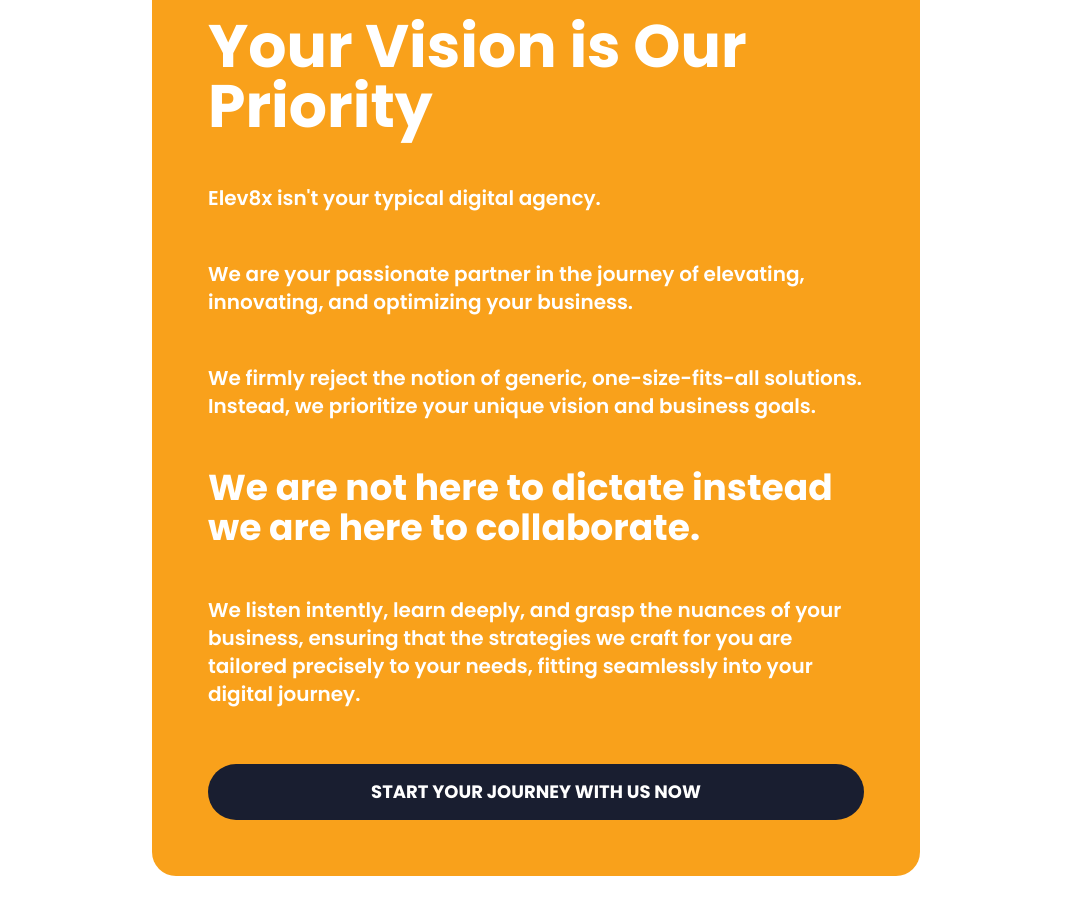
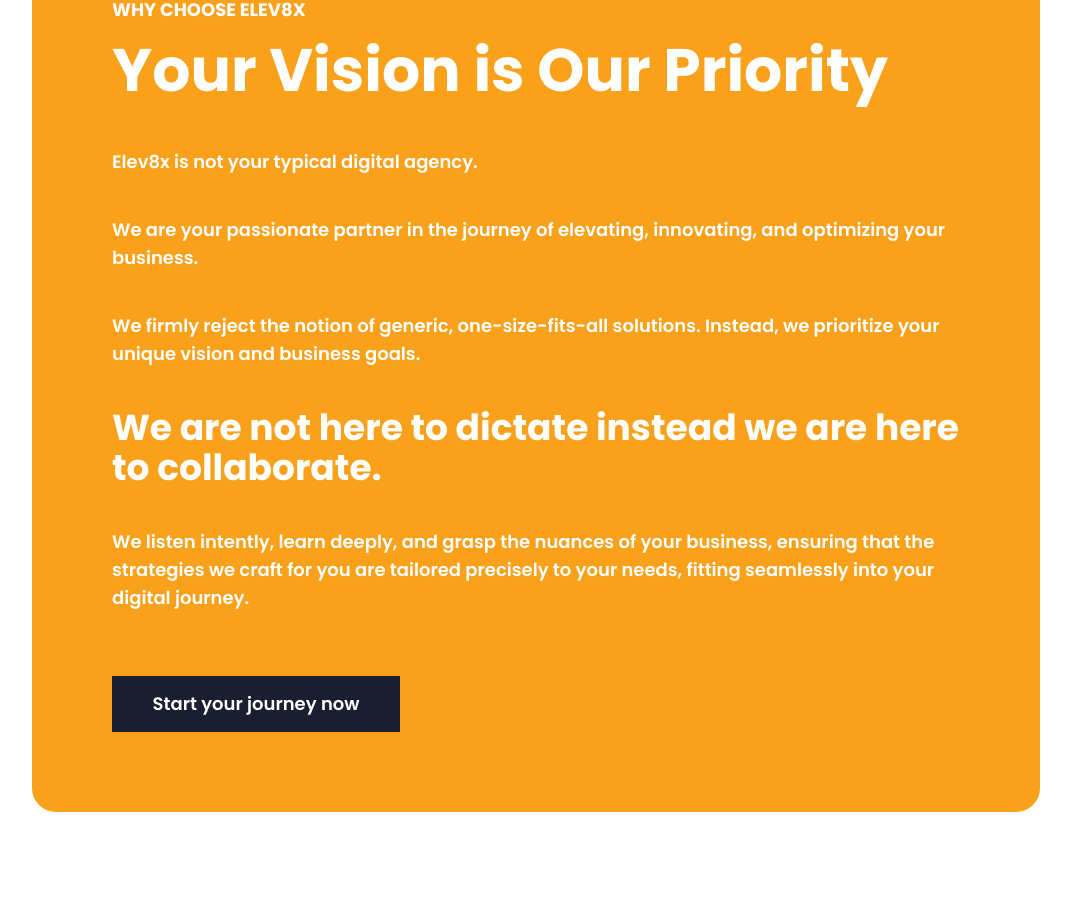
Before and after one commit to iwwan-01/elev8x-website, a Next.js app: page / in a window 1280 px wide. Shown: the part 874-1788 px from the top of the page, without its empty margins (104-1175 px from the left). After the commit the page ends 1742 px from the top, so only its background shows below. Built offline with nearby package versions, Linux system fonts and the light colour scheme.

Commit message:
Vercel deployment fix

```diff
--- a/src/components/USP.jsx
+++ b/src/components/USP.jsx
@@ -6,11 +6,11 @@
       {/* Main Container */}
       <div className='flex justify-center items-center overflow-x-hidden'>
         <div className='flex justify-center items-center container'>
-          <div className='lg:px-64 py-14'>
-            <div className='bg-orange h-full w-full font-poppins rounded-3xl '>
-              <div className='flex flex-col gap-y-12 w-full p-14'>
+          <div className='w-full lg:w-[63rem] py-14'>
+            <div className='bg-orange rounded-3xl font-poppins'>
+              <div className='flex flex-col gap-y-12 p-20'>
                 {/* Headline Container */}
-                <div className='flex flex-col gap-y-4 w-full'>
+                <div className='flex flex-col gap-y-4'>
                   <h3 className='uppercase font-bold text-lg text-white'>
                     Why choose elev8x
                   </h3>
@@ -19,8 +19,8 @@
                   </h1>
                 </div>
                 {/* Body Container  */}
-                <div className='flex flex-col text-xl font-semibold text-white gap-y-12 w-full'>
-                  <p>Elev8x isn't your typical digital agency.</p>
+                <div className='flex flex-col text-lg font-semibold text-white gap-y-10'>
+                  <p>Elev8x is not your typical digital agency.</p>
                   <p>
                     We are your passionate partner in the journey of elevating,
                     innovating, and optimizing your business.
@@ -43,9 +43,9 @@
                 </div>
                 {/* CTA */}
                 <Link href='/'>
-                  <div className='group flex justify-center items-center mt-2 bg-dark-blue rounded-full w-full h-14 hover:bg-orange transition-color duration-300 whitespace-nowrap'>
-                    <span className='uppercase font-bold text-white lg:text-lg md:text-md font-poppins'>
-                      Start your journey with us now
+                  <div className='group flex justify-center items-center mt-4 bg-dark-blue w-72 h-14 hover:bg-orange transition-color duration-300 whitespace-nowrap'>
+                    <span className=' font-semibold text-white lg:text-lg md:text-md font-poppins'>
+                      Start your journey now
                     </span>
                   </div>
                 </Link>
```
